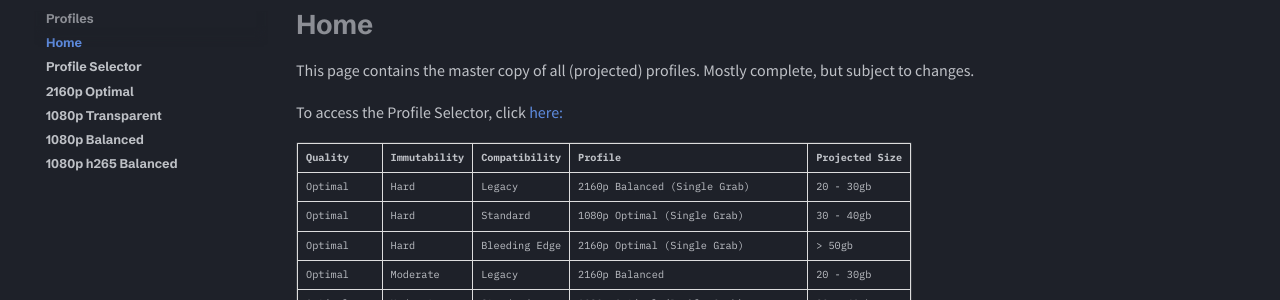
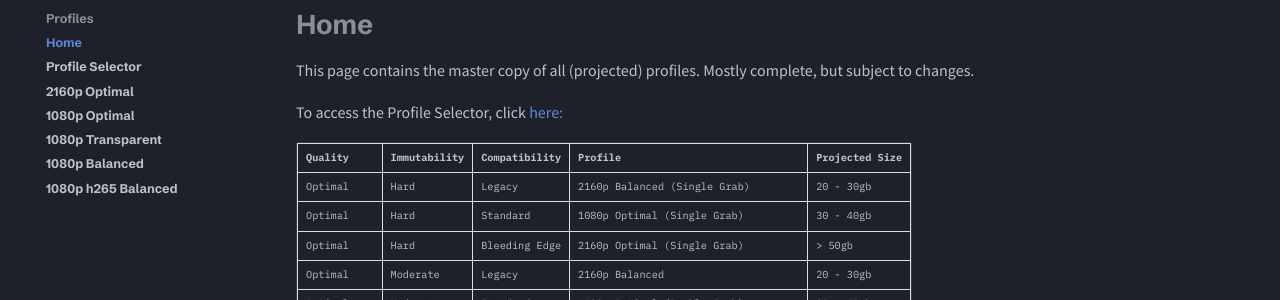
Before and after one commit to santiagosayshey/website, an MkDocs documentation site: the page built from docs/Profiles/Home.md, in a window 1280 px wide. Shown: the part 139-439 px from the top of the page. Built offline with MkDocs 1.6.1 and Material for MkDocs 9.7.7, drawn with Linux system fonts in a browser that asks for light colours.

Commit message:
changes - added 1080p optimal to nav

```diff
--- a/mkdocs.yml
+++ b/mkdocs.yml
@@ -54,6 +54,7 @@ nav:
       - "Home": "Profiles/Home.md"
       - "Profile Selector": "https://selectarr.pages.dev"
       - "2160p Optimal": "Profiles/2160p Optimal.md"
+      - "1080p Optimal": "Profiles/1080 Optimal.md"
       - "1080p Transparent": "Profiles/1080p Transparent.md"
       - "1080p Balanced": "Profiles/1080p Balanced.md"
       - "1080p h265 Balanced": "Profiles/1080p h265 Balanced.md"
```
